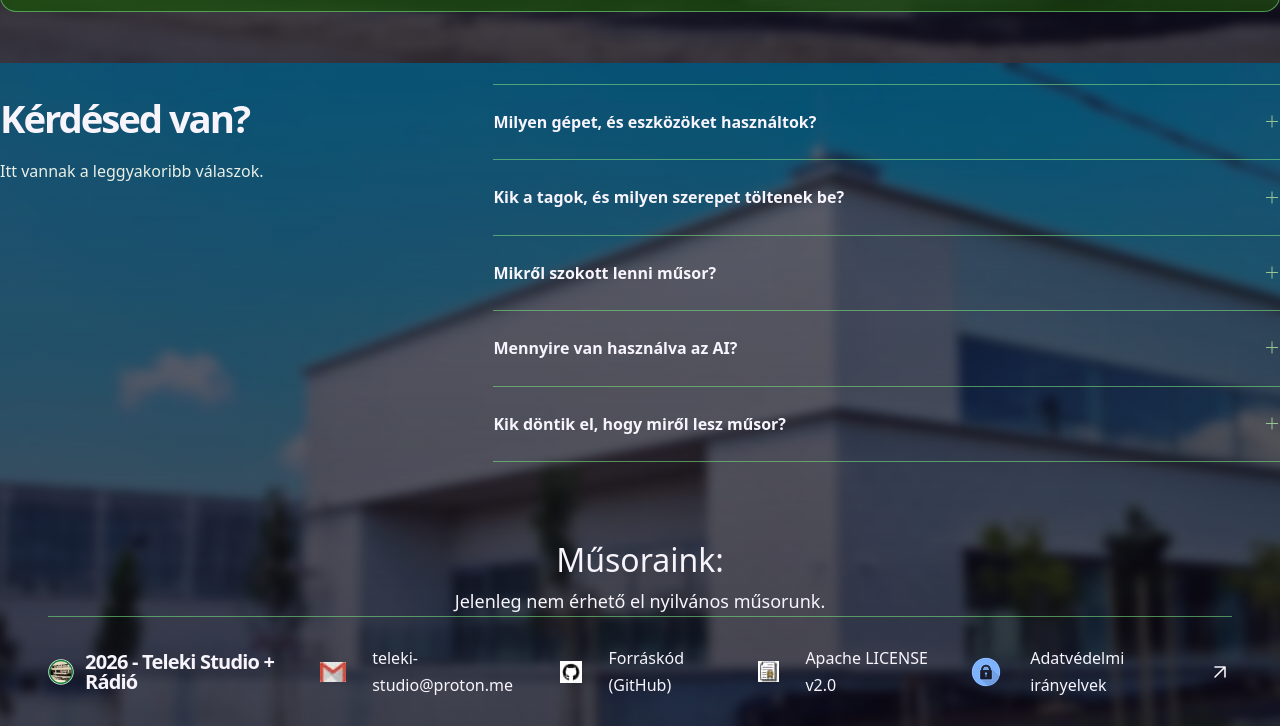
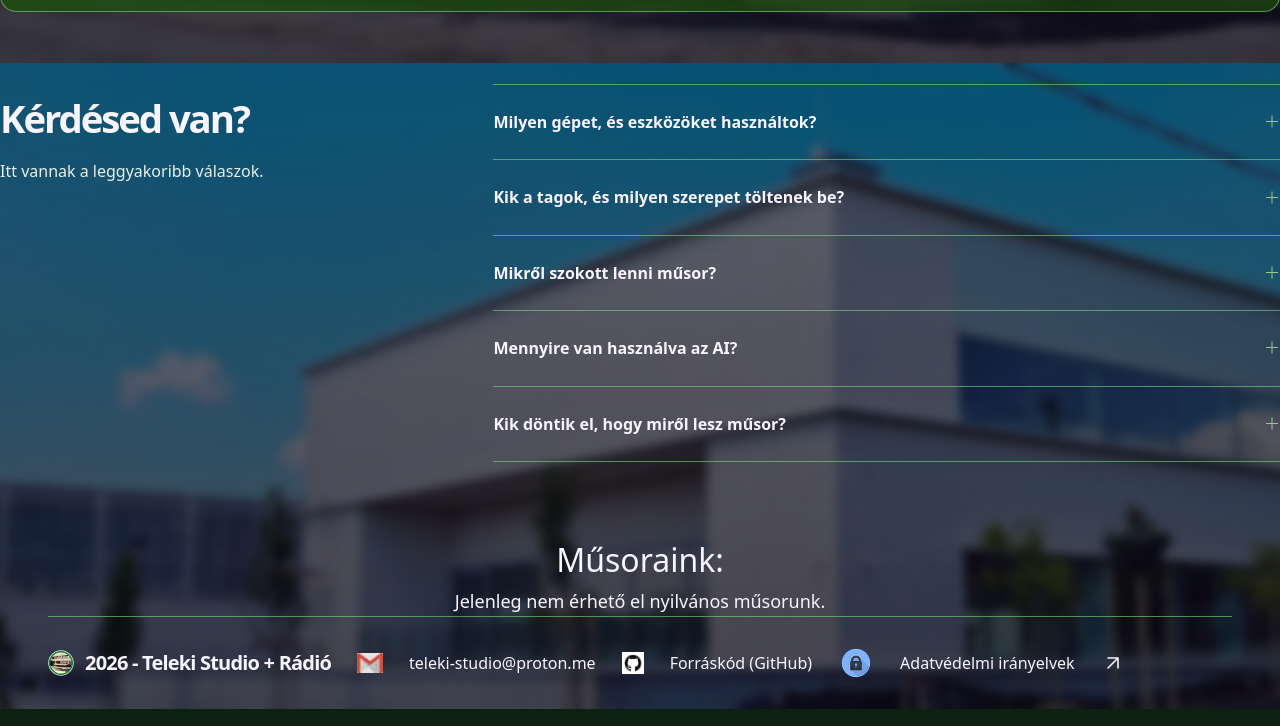
Before and after one commit to Teleki-Studio/teleki-studio.github.io, a plain HTML site: page index.html in a window 1280 px wide. Shown: the part 737-1463 px from the top of the page. Drawn offline with Linux system fonts and the light colour scheme.

Commit message:
Update the /'s footer

```diff
--- a/index.html
+++ b/index.html
@@ -220,8 +220,6 @@
       </a>
       <img src="./github.jpg" alt="GitHub icon">
       <a href="https://github.com/teleki-studio">Forráskód (GitHub)</a>
-      <img src="./license.jpg" alt="LICENSE icon">
-      <a href="https://www.apache.org/licenses/LICENSE-2.0.html">Apache LICENSE v2.0</a>
       <img src="./privacy/lock.png" alt="Lock icon">
       <a href="./privacy">Adatvédelmi irányelvek</a>
       <svg
```
